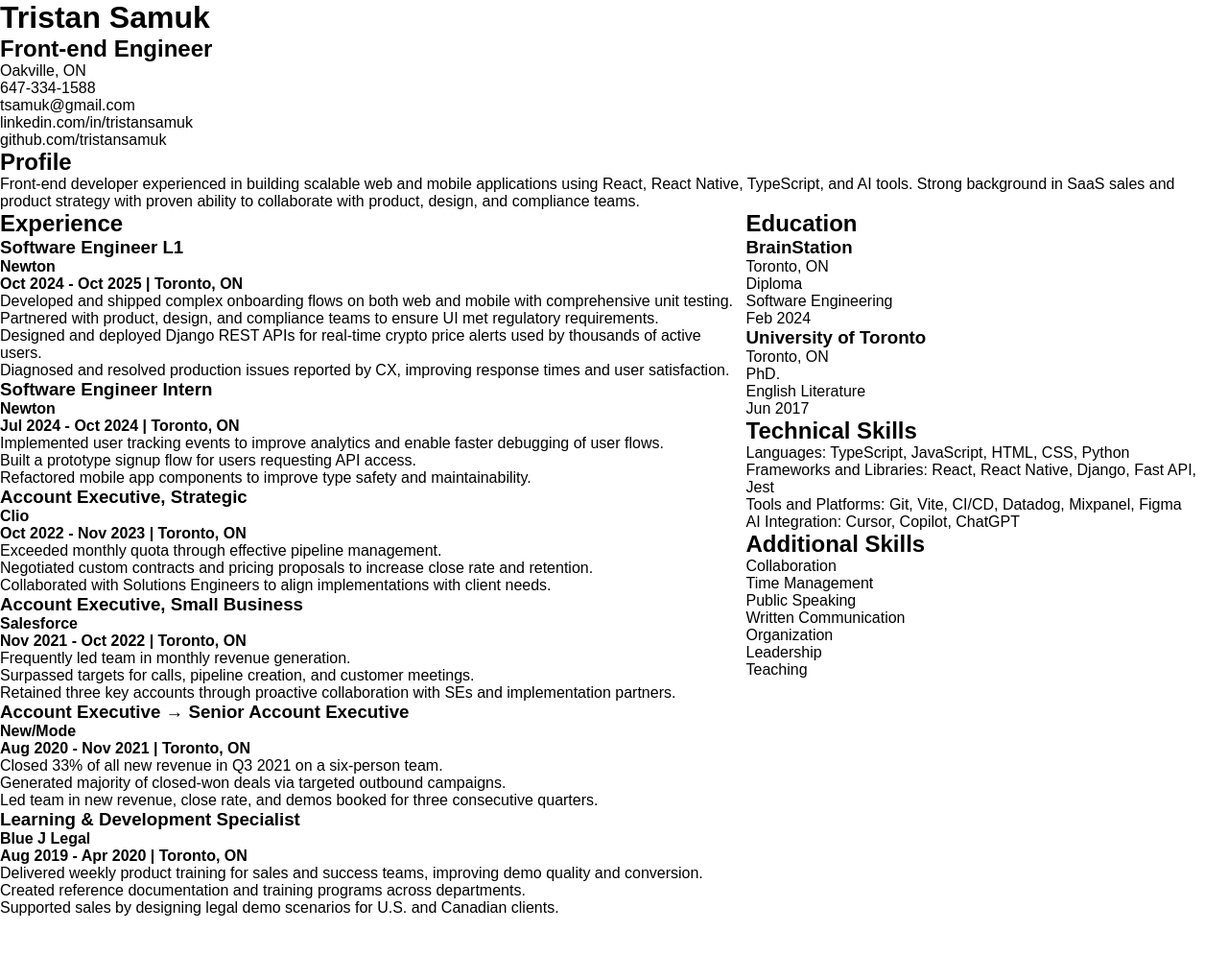
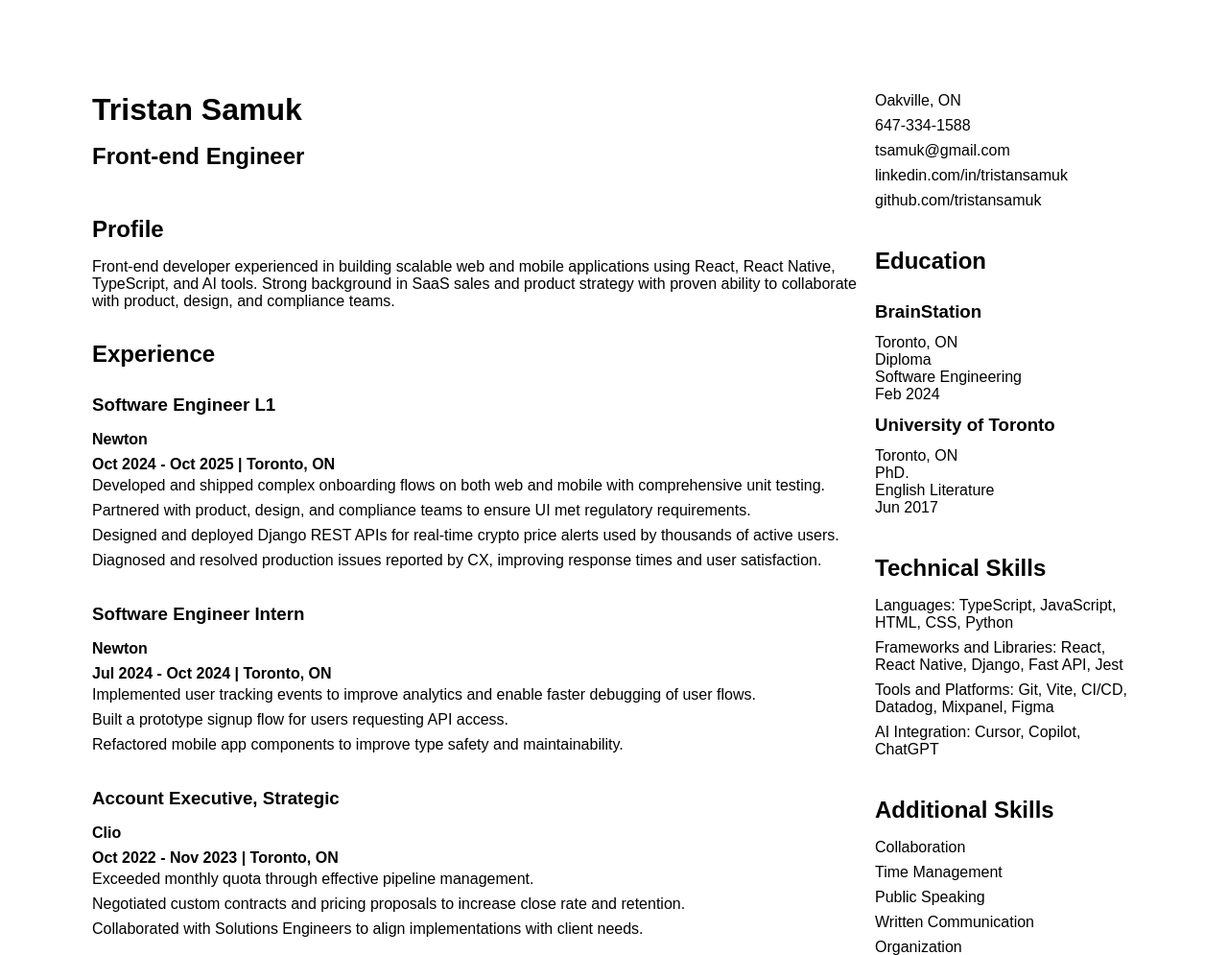
Before and after one commit to tristansamuk/resume, a website built with Vite: page index.html in a window 1280 px wide. Shown: the top 995 px of the page at 96% size. Before the commit the page ends 955 px from the top, so only its background shows below. Built offline with nearby package versions, Linux system fonts and the light colour scheme.

Commit message:
Refactor layout, add Robot font, set global padding and flex gap spacing

```diff
--- a/components/experience/experience.css
+++ b/components/experience/experience.css
@@ -0,0 +1,5 @@
+.positions {
+  display: flex;
+  flex-direction: column;
+  gap: var(--spacing-6);
+}
--- a/components/experience/experience.js
+++ b/components/experience/experience.js
@@ -1,3 +1,4 @@
+import './experience.css';
 import { Position } from './position.js';
 import { createTemplate } from '../../scripts/helpers.js';
 import { resume } from '../../constants/resume.js';
--- a/components/header/contact.js
+++ b/components/header/contact.js
@@ -8,17 +8,17 @@
   constructor(parentClassName) {
     this.parentElement = document.querySelector(parentClassName);
     this.templateElement = createTemplate(`
-        <ul class="header__contact">
-          <li class="header__contact-info"></li>
-            <a class="header__link"></a>
+        <ul class="contact__list">
+          <li class="contact__info"></li>
+            <a class="contact__link"></a>
           </li>
         </ul>
       `);
 
     this.component = document.importNode(this.templateElement.content, true);
-    this.ulEl = this.component.querySelector('.header__contact');
-    this.liEl = this.component.querySelector('.header__contact-info');
-    this.aEl = this.component.querySelector('.header__link');
+    this.ulEl = this.component.querySelector('.contact__list');
+    this.liEl = this.component.querySelector('.contact__info');
+    this.aEl = this.component.querySelector('.contact__link');
 
     this.contactInfo = Object.values(header).filter(
       (item) =>
@@ -29,7 +29,7 @@
     );
     this.links = [linkedIn, github];
 
-    this.component.querySelector('.header__contact').innerText = '';
+    this.component.querySelector('.contact__list').innerText = '';
   }
 
   addContactInfo() {
--- a/components/header/header.css
+++ b/components/header/header.css
@@ -0,0 +1,5 @@
+.header {
+  display: flex;
+  flex-direction: row;
+  justify-content: space-between;
+}
--- a/components/header/header.js
+++ b/components/header/header.js
@@ -1,5 +1,5 @@
+import './header.css';
 import { createTemplate } from '../../scripts/helpers.js';
-import { Contact } from './contact.js';
 import { resume } from '../../constants/resume.js';
 
 const { header } = resume;
--- a/components/index.js
+++ b/components/index.js
@@ -7,7 +7,7 @@
 import { TechSkills } from './techSkills/techSkills.js';
 
 const header = new Header('.header');
-const contact = new Contact('.header');
+const contact = new Contact('.contact');
 const summary = new Summary('.summary');
 const experience = new Experience('.experience');
 const education = new Education('.education');
--- a/index.html
+++ b/index.html
@@ -16,13 +16,14 @@
 
   <body>
     <div class="resume">
-      <div class="header"></div>
-      <div class="summary"></div>
       <div class="layout">
         <div class="left-column">
+          <div class="header"></div>
+          <div class="summary"></div>
           <div class="experience"></div>
         </div>
         <div class="right-column">
+          <div class="contact"></div>
           <div class="education"></div>
           <div class="tech-skills"></div>
           <div class="additional-skills"></div>
--- a/styles/global.css
+++ b/styles/global.css
@@ -1,3 +1,5 @@
+@import './variables.css';
+
 :root {
   font-family: Robot, sans-serif;
 }
@@ -20,13 +22,22 @@
 
 ul {
   list-style-type: none;
-  margin: 0;
-  padding: 0;
+  display: flex;
+  flex-direction: column;
+  gap: var(--spacing-2);
 }
 
 .resume {
   display: flex;
   flex-direction: column;
+  margin: var(--spacing-24);
+}
+
+/* Layout */
+
+.summary {
+  padding-top: var(--spacing-4);
+  padding-bottom: var(--spacing-4);
 }
 
 .layout {
@@ -36,9 +47,29 @@
 .left-column {
   display: flex;
   flex-direction: column;
+  width: 75%;
 }
 
 .right-column {
   display: flex;
   flex-direction: column;
+  gap: var(--spacing-6);
+  width: 25%;
 }
+
+/* Headings */
+
+h2 {
+  padding-top: var(--spacing-4);
+  padding-bottom: var(--spacing-4);
+}
+
+h3 {
+  padding-top: var(--spacing-3);
+  padding-bottom: var(--spacing-3);
+}
+
+h4 {
+  padding-top: var(--spacing-1);
+  padding-bottom: var(--spacing-1);
+}
--- a/styles/variables.css
+++ b/styles/variables.css
@@ -11,8 +11,8 @@
   --spacing-3: 12px;
   --spacing-4: 16px;
   --spacing-5: 20px;
-  --spacing-6: 20px;
-  --spacing-7: 28px;
+  --spacing-6: 24px;
+  --spacing-24: 96px;
 
   /* Typography */
 
```
Also changed, not shown: components/experience/position.css (deleted), components/header/contact.css (deleted).
